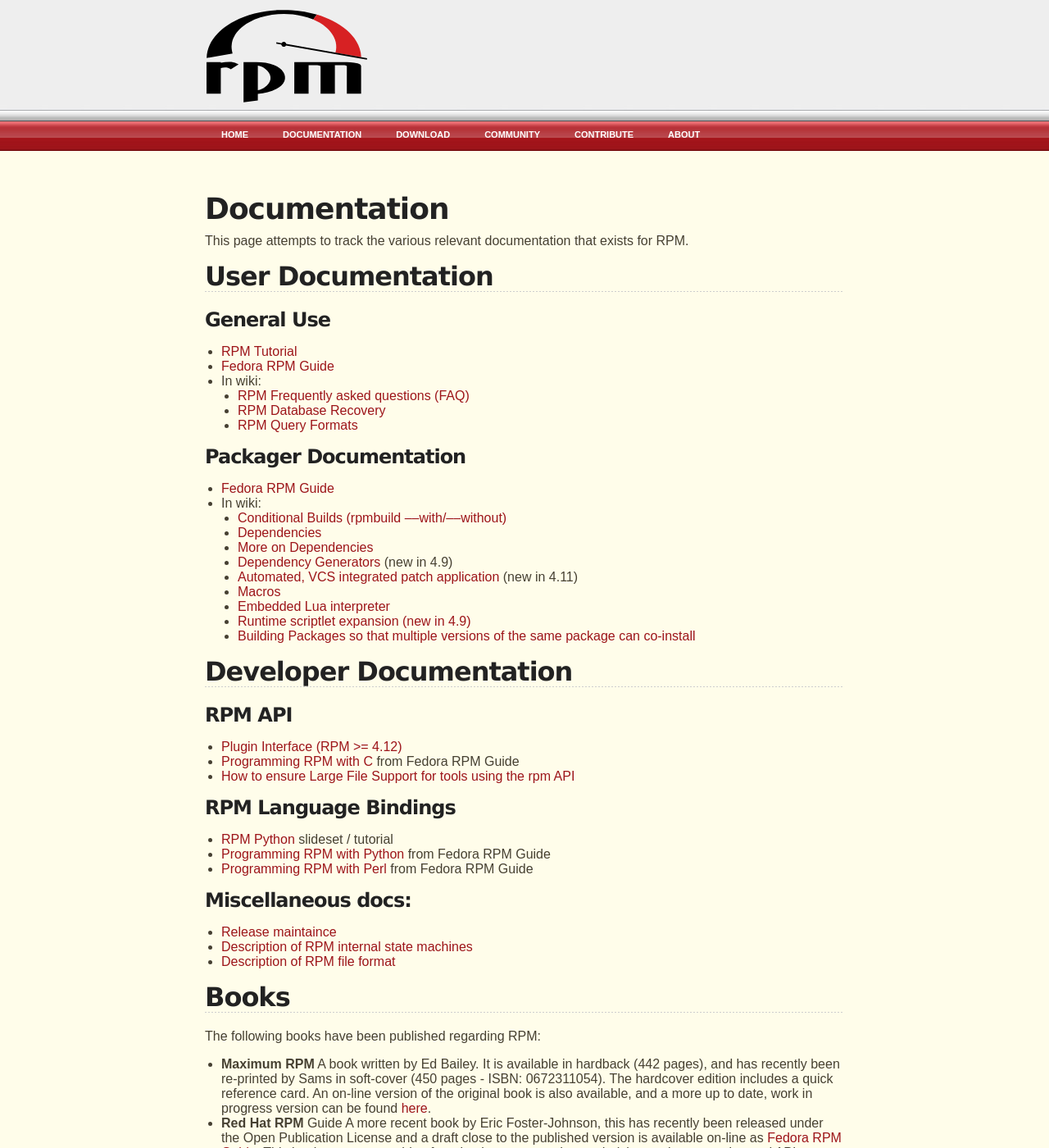
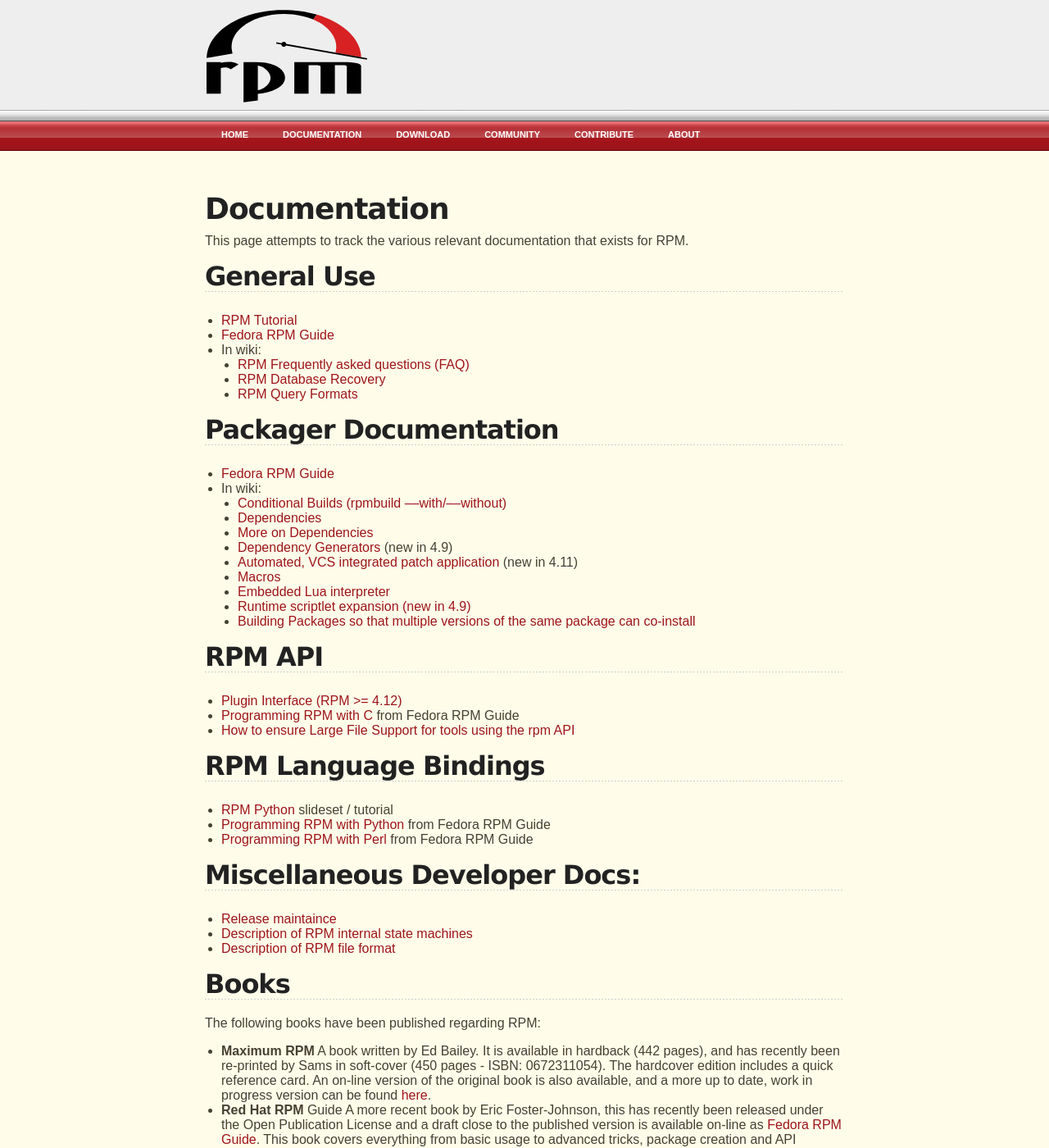
Before and after one commit to rpm-software-management/rpm-web, a Jekyll site: the page built from documentation.md, in a window 1280 px wide and 1400 px high. Shown: the whole window at 82% size. Built offline with Jekyll 4.4.1, drawn with Linux system fonts in a browser that asks for light colours.

Commit message:
Flatten Documentation page

```diff
--- a/documentation.md
+++ b/documentation.md
@@ -5,9 +5,7 @@ title: Documentation
 # Documentation
 This page attempts to track the various relevant documentation that exists for RPM.
 
-## User Documentation
-
-### General Use
+## General Use
 * [RPM Tutorial](http://fedoranews.org/alex/tutorial/rpm/)
 * [Fedora RPM Guide](http://docs.fedoraproject.org/en-US/Fedora_Draft_Documentation/0.1/html/RPM_Guide/index.html)
 * In wiki:
@@ -15,7 +13,7 @@ This page attempts to track the various relevant documentation that exists for R
   * [RPM Database Recovery](user_doc/db_recovery.html)
   * [RPM Query Formats](user_doc/query_format.html)
 
-### Packager Documentation
+## Packager Documentation
 * [Fedora RPM Guide](http://docs.fedoraproject.org/en-US/Fedora_Draft_Documentation/0.1/html/RPM_Guide/index.html)
 * In wiki:
   * [Conditional Builds (rpmbuild &#8211;&#8211;with/&#8211;&#8211;without)](user_doc/conditional_builds.html)
@@ -28,20 +26,18 @@ This page attempts to track the various relevant documentation that exists for R
   * [Runtime scriptlet expansion (new in 4.9)](user_doc/scriptlet_expansion.html)
   * [Building Packages so that multiple versions of the same package can co-install](user_doc/multiple_versions.html)
 
-## Developer Documentation
-
-### RPM API
+## RPM API
 * [Plugin Interface (RPM >= 4.12)](devel_doc/plugins.html)
 * [Programming RPM with C](http://docs.fedoraproject.org/en-US/Fedora_Draft_Documentation/0.1/html/RPM_Guide/ch-programming-c.html) from Fedora RPM Guide
 * [How to ensure Large File Support for tools using the rpm API](devel_doc/large_files.html)
 
-### RPM Language Bindings
+## RPM Language Bindings
 * [RPM Python](http://www.ukuug.org/events/linux2004/programme/paper-PNasrat-1/rpm-python-slides/frames.html) slideset / tutorial
 * [Programming RPM with Python](http://docs.fedoraproject.org/en-US/Fedora_Draft_Documentation/0.1/html/RPM_Guide/ch-rpm-programming-python.html) from Fedora RPM Guide
 * [Programming RPM with Perl](http://docs.fedoraproject.org/en-US/Fedora_Draft_Documentation/0.1/html/RPM_Guide/ch-programming-perl.html) from Fedora RPM Guide
 
 
-### Miscellaneous docs:
+## Miscellaneous Developer Docs:
   * [Release maintaince](devel_doc/release_maintaince.html)
   * [Description of RPM internal state machines](devel_doc/state_machines.html)
   * [Description of RPM file format](devel_doc/file_format.html)
```
